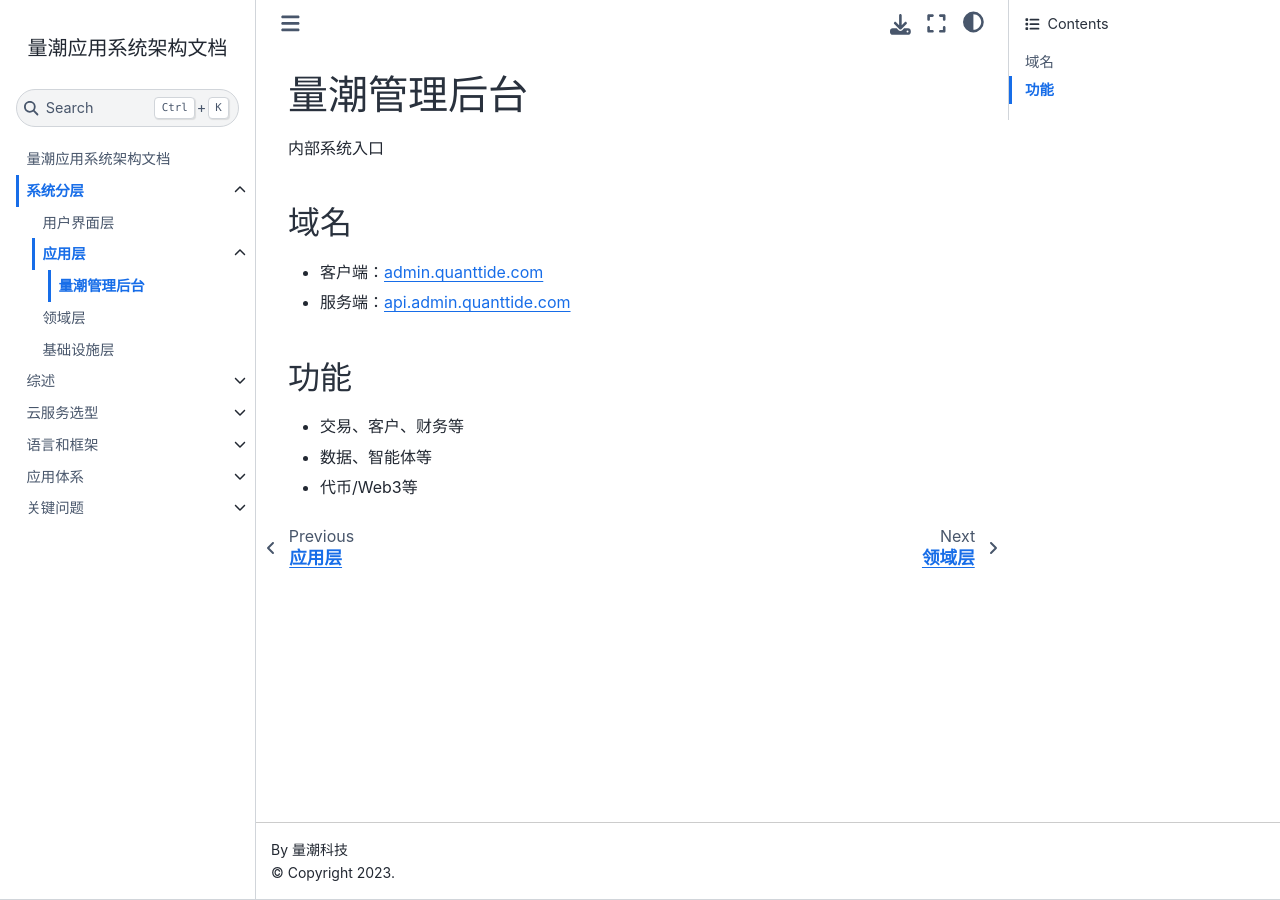
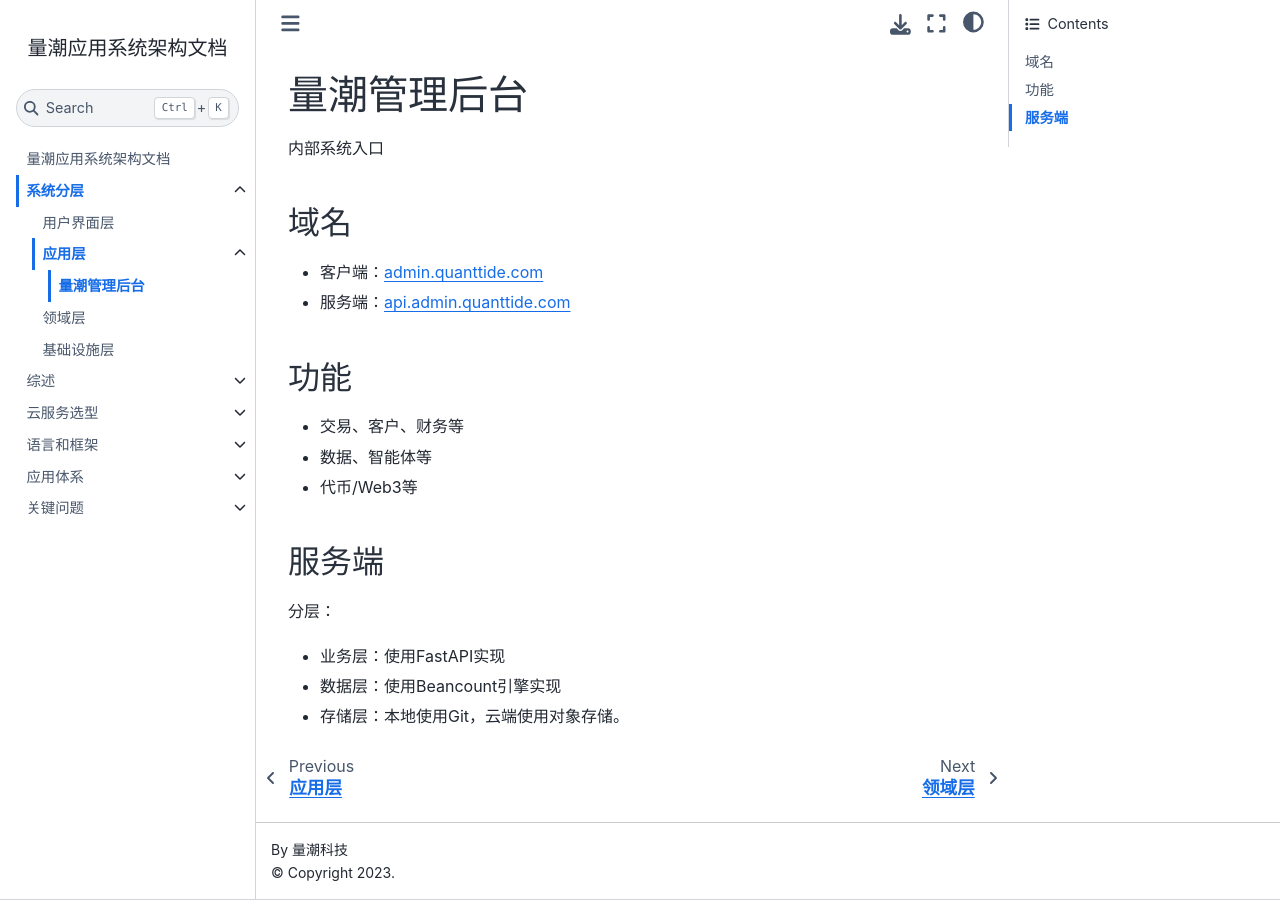
Before and after one commit to quanttide/qtapps-arch, a Jupyter Book: the page built from layers/applications/qtadmin.md, in a window 1280 px wide. Built offline with Jupyter Book 1.0.4 settings and Sphinx 7.4.7 and the Sphinx Book theme 1.1.4, drawn with Linux system fonts in a browser that asks for light colours; pages that are not in the unit, such as notebooks, are missing from menus.

Commit message:
feat(qtadmin): 更新服务端架构

```diff
--- a/layers/applications/qtadmin.md
+++ b/layers/applications/qtadmin.md
@@ -12,3 +12,10 @@
 - 交易、客户、财务等
 - 数据、智能体等
 - 代币/Web3等
+
+## 服务端
+
+分层：
+- 业务层：使用FastAPI实现
+- 数据层：使用Beancount引擎实现
+- 存储层：本地使用Git，云端使用对象存储。
```
